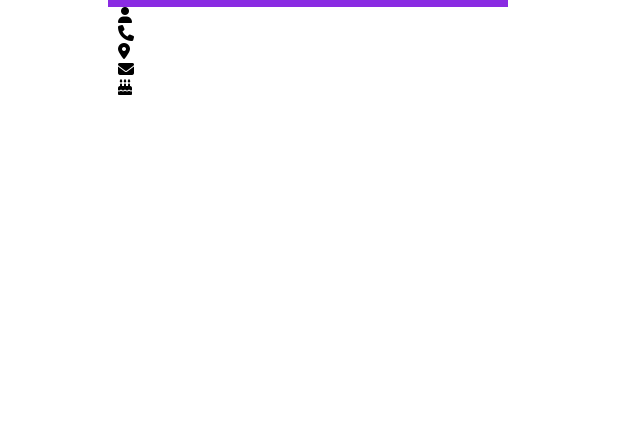
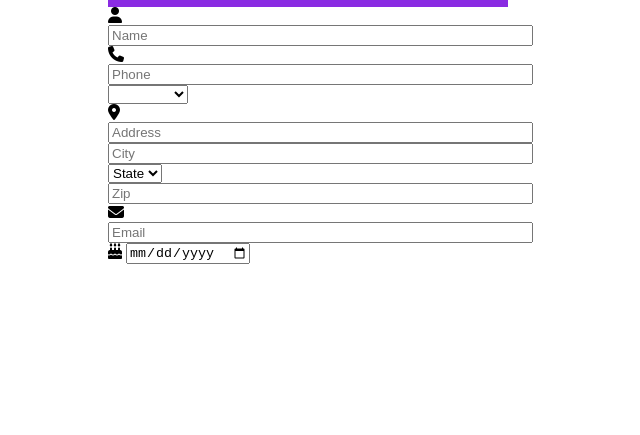
Before and after one commit to EricJBeck/Mobile-form, a plain HTML site: page Devslopes/Mobile-Form/index.html in a window 1280 px wide. Shown: the part 365-800 px from the top of the page, without its empty margins (332-972 px from the left). Drawn offline with Linux system fonts and the light colour scheme.

Commit message:
Added input areas

```diff
--- a/Devslopes/Mobile-Form/default.css
+++ b/Devslopes/Mobile-Form/default.css
@@ -12,13 +12,12 @@
   background-color: purple;
   color: darkorchid;
   justify-content: end;
-  /* font-size: 15px; */
-
+  padding-right: 3%;
 }
 
 .header1 i {
   size: 15px;
-   padding: 10px 3%;
+   padding: 10px 1%;
 }
 
 .search {
@@ -29,6 +28,8 @@
 .header2 .container {
   display: flex;
   align-items: center;
+  padding-right: 5%;
+  padding-left: 3%;
 }
 
 .header2 {
@@ -42,7 +43,7 @@ h1 {
   padding: 0 30px;
 }
 
-i {padding: 0 10px;}
+.header2 i {padding: 0 4%;}
 
 .inputs {
   display: grid;
@@ -57,7 +58,7 @@ i {padding: 0 10px;}
   justify-content: stretch;
 }
 
-.user {
+/* .user {
   grid-column: 1 / 2;
   grid-row: 1 / 2;
 }
@@ -125,4 +126,4 @@ i {padding: 0 10px;}
 .birthday {
   grid-column: 2 / 6;
   grid-row: 7 / 8;
-}
+} */
--- a/Devslopes/Mobile-Form/index.html
+++ b/Devslopes/Mobile-Form/index.html
@@ -21,49 +21,136 @@
       <i class='fas fa-ellipsis-v'></i>
     </div>
   </div>
-  <form action="">
+  <form action="/action_page.php">
     <div class="user">
       <i class='fas fa-user'></i>
-    </div>
-    <div class="name">
-
+    <!-- </div>
+    <div class="name"> -->
+      <input id="Name" name="Name" type="text" size="50" placeholder="Name">
     </div>
     <div class="phone-icon">
       <i class='fas fa-phone'></i>
-    </div>
-    <div class="phone">
-
-    </div>
-    <div class="label">
-
+    <!-- </div>
+    <div class="phone"> -->
+      <input type="tel"  size="50%" placeholder="Phone"
+      onkeypress="return onlyNumberKey(event)" />
+    <!-- </div>
+    <div class="label"> -->
+      <select name="Label" id="Label" size="1">
+      <option value=""><Label></Label></option>
+      <option value="Home">Home</option>
+      <option value="Work">Work</option>
+      <option value="Work-Cell">Work Cell</option>
+      <option value="Cell">Cell</option>
+    </select>
     </div>
     <div class="marker">
       <i class='fas fa-map-marker-alt'></i>
-    </div>
-    <div class="address">
-
+    <!-- </div>
+    <div class="address"> -->
+      <input id="Address" name="Address" type="text" size="50" placeholder="Address">
     </div>
     <div class="city">
-
+      <input id="City" name="City" type="text" size="50"placeholder="City">
     </div>
     <div class="state">
-
+      <select name="State" id="State" size="1">
+        <option value="">State</option>
+        <option value=""></option>
+        <option value=""></option>
+        <option value=""></option>
+        <option value=""></option>
+        <option value=""></option>
+        <option value=""></option>
+        <option value=""></option>
+        <option value=""></option>
+        <option value=""></option>
+        <option value=""></option>
+        <option value=""></option>
+        <option value=""></option>
+        <option value=""></option>
+        <option value=""></option>
+        <option value=""></option>
+        <option value=""></option>
+        <option value=""></option>
+        <option value=""></option>
+        <option value=""></option>
+        <option value=""></option>
+        <option value=""></option>
+        <option value=""></option>
+        <option value=""></option>
+        <option value=""></option>
+        <option value=""></option>
+        <option value=""></option>
+        <option value=""></option>
+        <option value=""></option>
+        <option value=""></option>
+        <option value=""></option>
+        <option value=""></option>
+        <option value=""></option>
+        <option value=""></option>
+        <option value=""></option>
+        <option value=""></option>
+        <option value=""></option>
+        <option value=""></option>
+        <option value=""></option>
+        <option value=""></option>
+        <option value=""></option>
+        <option value=""></option>
+        <option value=""></option>
+        <option value=""></option>
+        <option value=""></option>
+        <option value=""></option>
+        <option value=""></option>
+        <option value=""></option>
+        <option value=""></option>
+        <option value=""></option>
+        <option value=""></option>
+        <option value=""></option>
+        <option value=""></option>
+        <option value=""></option>
+        <option value=""></option>
+        <option value=""></option>
+        <option value=""></option>
+        <option value=""></option>
+        <option value=""></option>
+        <option value=""></option>
+        <option value=""></option>
+        <option value=""></option>
+        <option value=""></option>
+        <option value=""></option>
+        <option value=""></option>
+        <option value=""></option>
+        <option value=""></option>
+        <option value=""></option>
+      </select>
     </div>
     <div class="zip">
-
+      <input type="tel" size="50%" placeholder="Zip"
+      onkeypress="return onlyNumberKey(event)" />
     </div>
     <div class="email-icon">
       <i class="fa fa-envelope"></i>
-    </div>
-    <div class="email">
-
+    <!-- </div>
+    <div class="email"> -->
+      <input id="Email" name="Email" type="email" size="50" placeholder="Email">
     </div>
     <div class="cake">
       <i class='fas fa-birthday-cake'></i>
-    </div>
-    <div class="birthday">
-
+    <!-- </div> -->
+    <!-- <div class="birthday"> -->
+      <input id="Birthday" name="Birthday" type="date" size="10">
     </div>
   </form>
+  <script>
+    function onlyNumberKey(evt) {
+
+        // Only ASCII character in that range allowed
+        var ASCIICode = (evt.which) ? evt.which : evt.keyCode
+        if (ASCIICode > 31 && (ASCIICode < 48 || ASCIICode > 57))
+            return false;
+        return true;
+    }
+</script>
 </body>
 </html>
```
